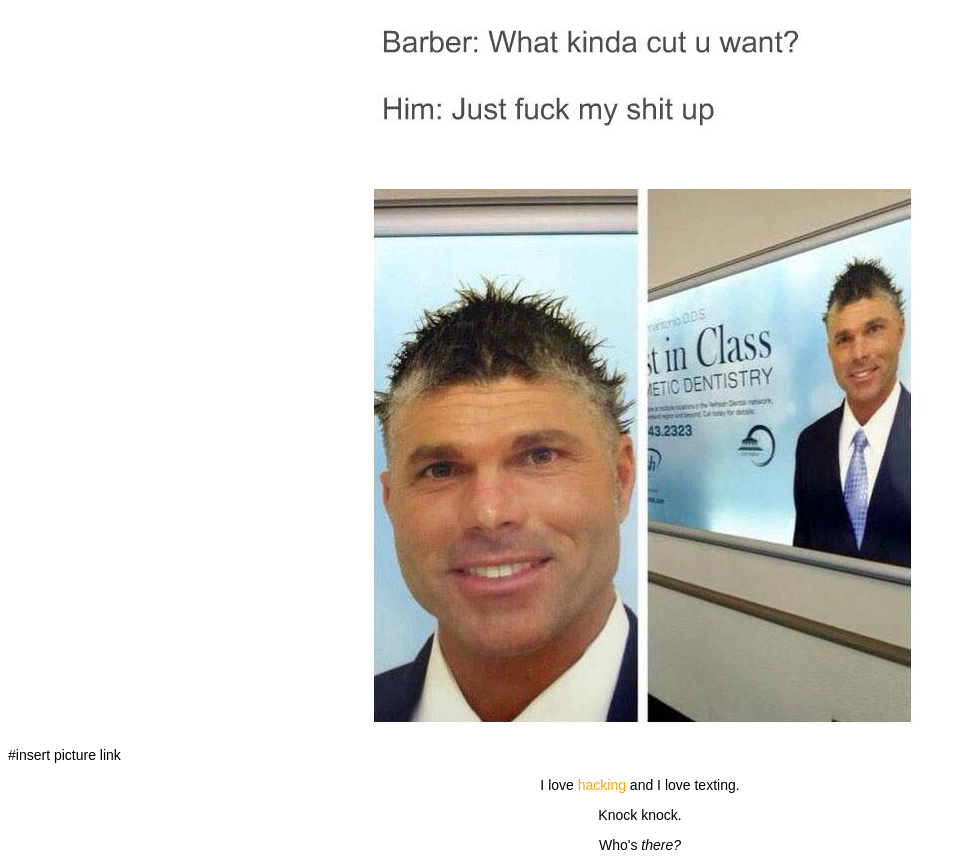
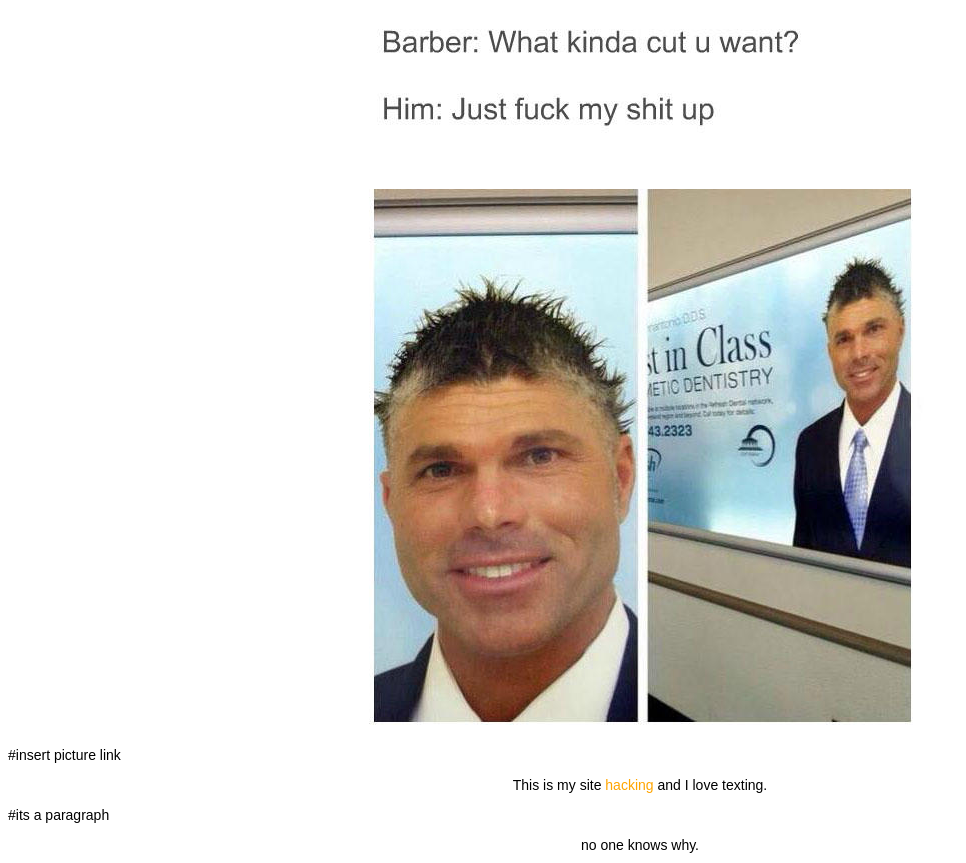
Before and after one commit to sayornu/sayornu.github.io, a plain HTML site: page index.html in a window 1280 px wide. Shown: the part 89-952 px from the top of the page, without its empty margins (0-966 px from the left). Drawn offline with Linux system fonts and the light colour scheme.

Commit message:
Update index.html

```diff
--- a/index.html
+++ b/index.html
@@ -37,11 +37,12 @@
       <img id="person" src="images/person.jpg" /> #insert picture link
 
       <div id="home" class="content">
-        <p>I love <span style="color: orange;">hacking</span> and I love texting.</p>
+        <p>This is my site <span style="color: orange;">hacking</span> and I love texting.</p> #its a paragraph
 
-        <p>Knock knock.</p>
+        <p>no one knows why.</p> #paragraph
 
-        <p>Who's <em>there?</em></p>
+        <p><em>but the reson why</em></p>
+        <p> Happy maryland day.</p>
 
         <p>I eat mop.</p>
 
```
